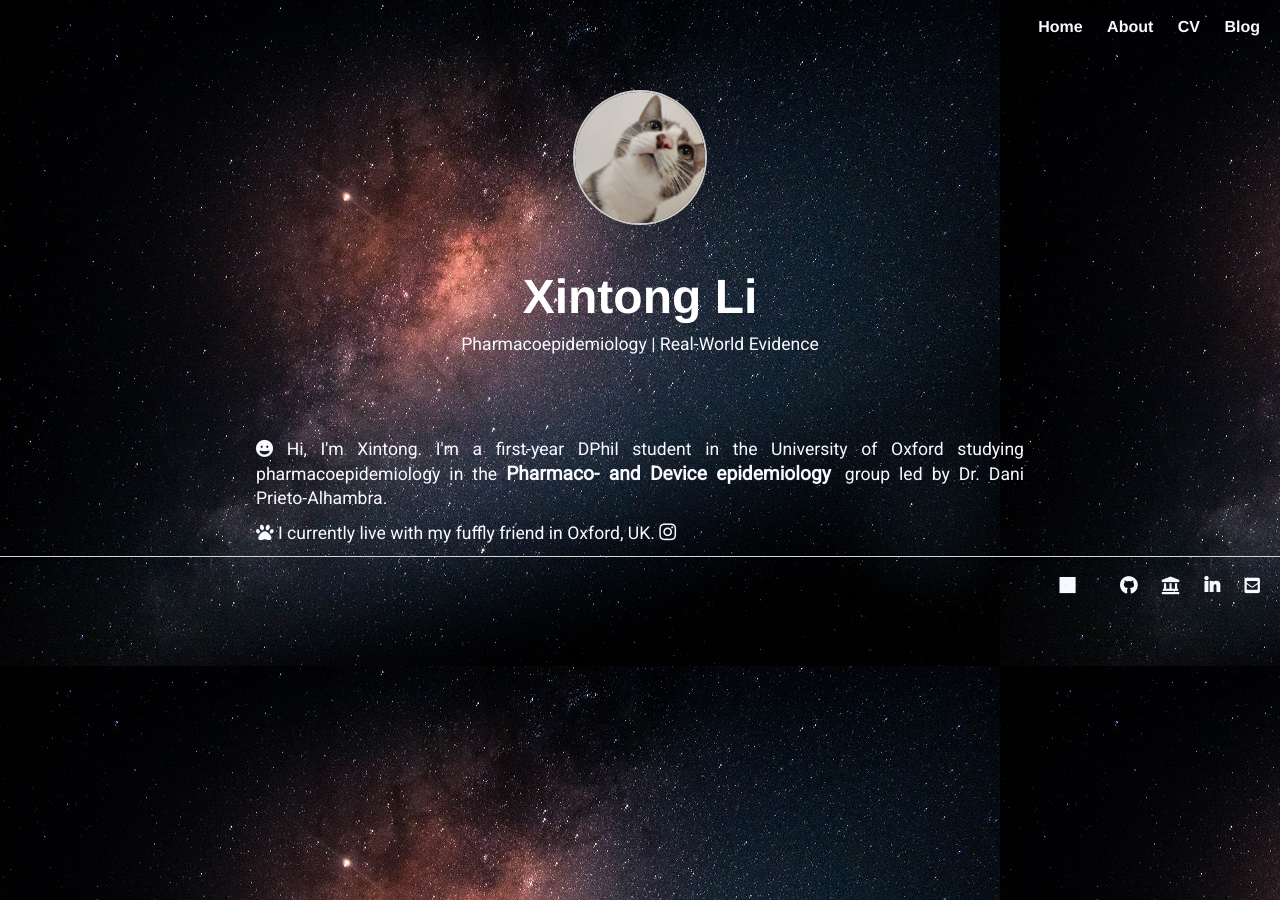
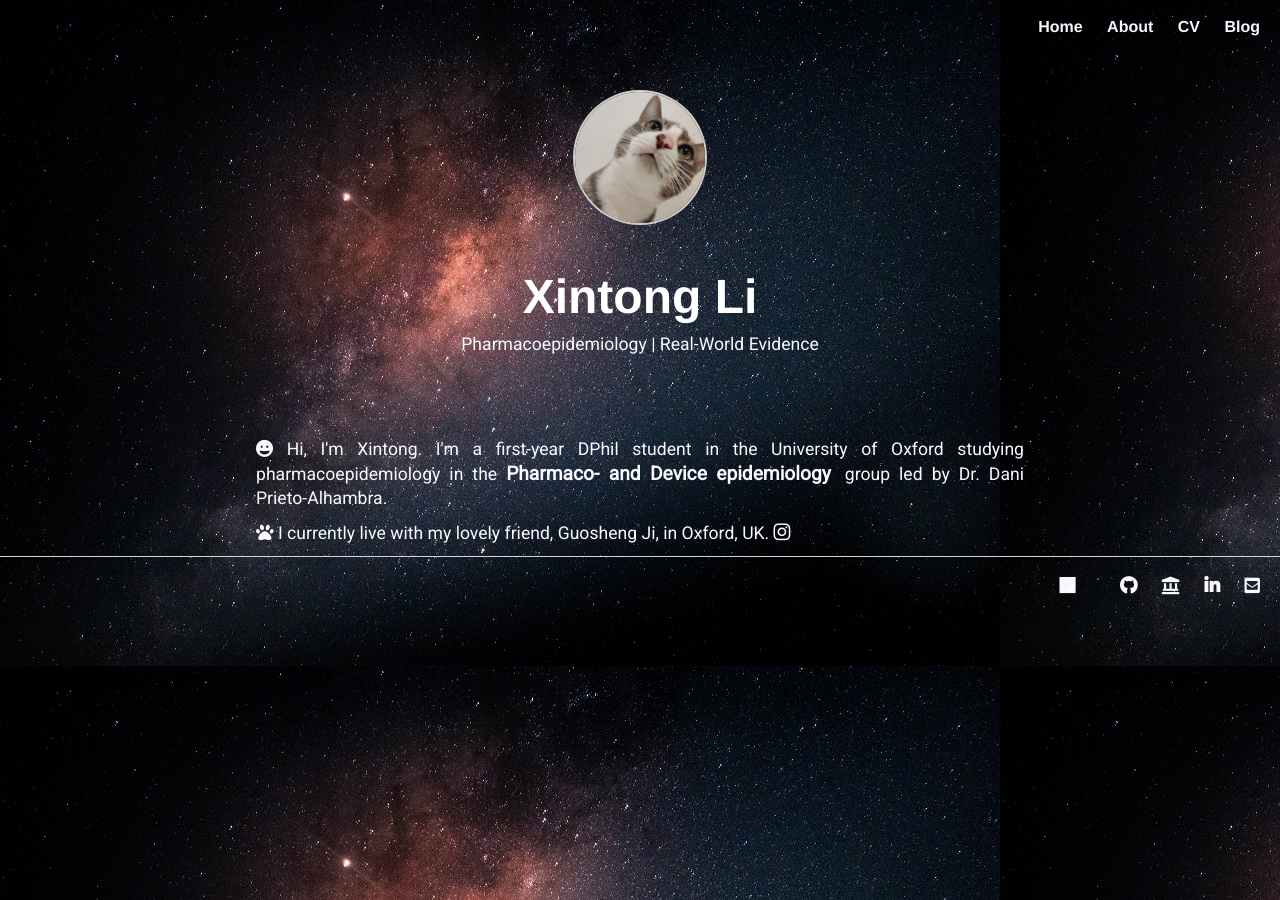
Before and after one commit to Xintong-Li-ZnCu/Xintong-Li-ZnCu.github.io, a Jekyll site: the page built from index.html, in a window 1280 px wide. Built offline with Jekyll 4.4.1, drawn with Linux system fonts in a browser that asks for light colours; nearby versions of some CDN libraries; a style sheet for code colours, icons or effects is not loaded.

Commit message:
Update index.html

```diff
--- a/index.html
+++ b/index.html
@@ -27,7 +27,7 @@ title: Xintong Li
         <div class="section-2">
 
             <p><i class="fas fa-grin"></i> Hi, I'm Xintong. I'm a first-year DPhil student in the University of Oxford studying pharmacoepidemiology in the <a href= "https://www.ndorms.ox.ac.uk/research-groups/Musculoskeletal-Pharmacoepidemiology"  target="_blank", style="display: inline"><b>Pharmaco- and Device epidemiology</b></a> group led by Dr. Dani Prieto-Alhambra.</p>
-            <p><i class="fas fa-paw"></i> I currently live with my fuffly friend in Oxford, UK. <a href= "https://www.instagram.com/mr_meatball_cat/"  target="_blank", style="display: inline"> <i class="fab fa-instagram"></i> </a>
+            <p><i class="fas fa-paw"></i> I currently live with my lovely friend, Guosheng Ji, in Oxford, UK. <a href= "https://www.instagram.com/mr_meatball_cat/"  target="_blank", style="display: inline"> <i class="fab fa-instagram"></i> </a>
 
 
 
```
